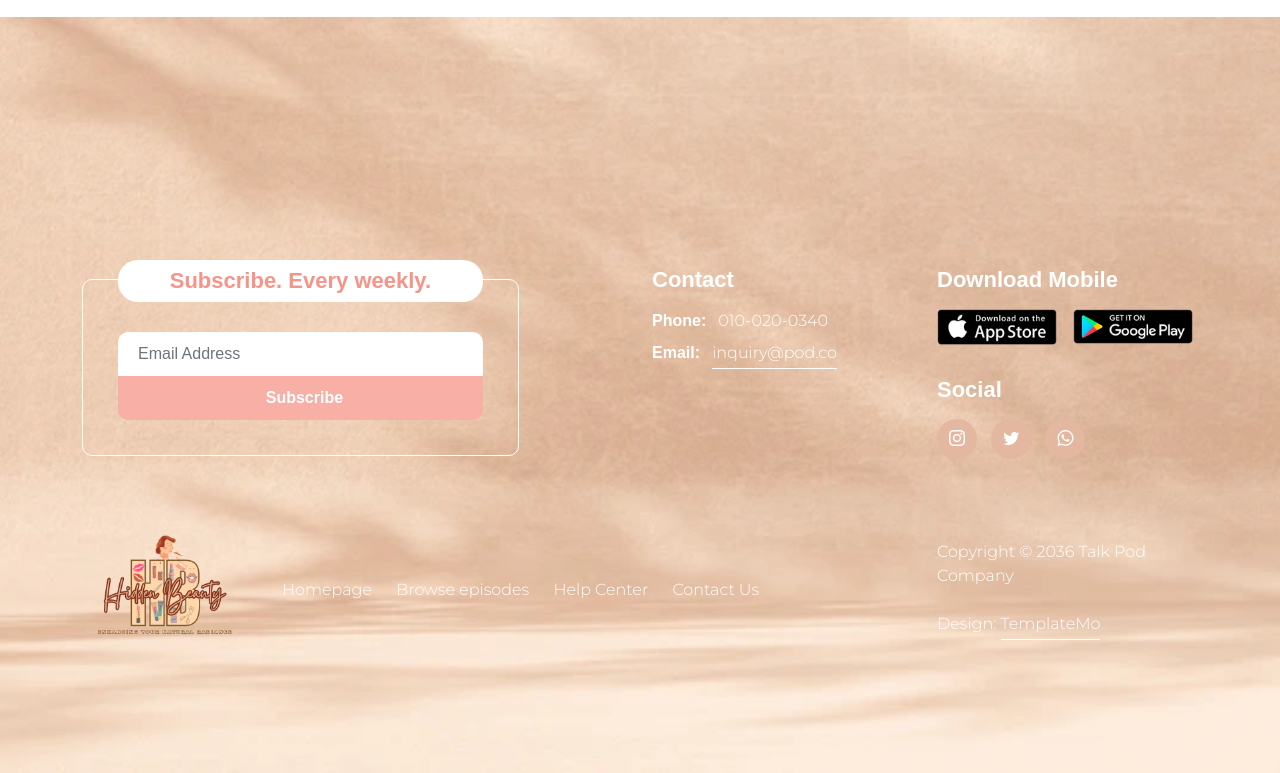
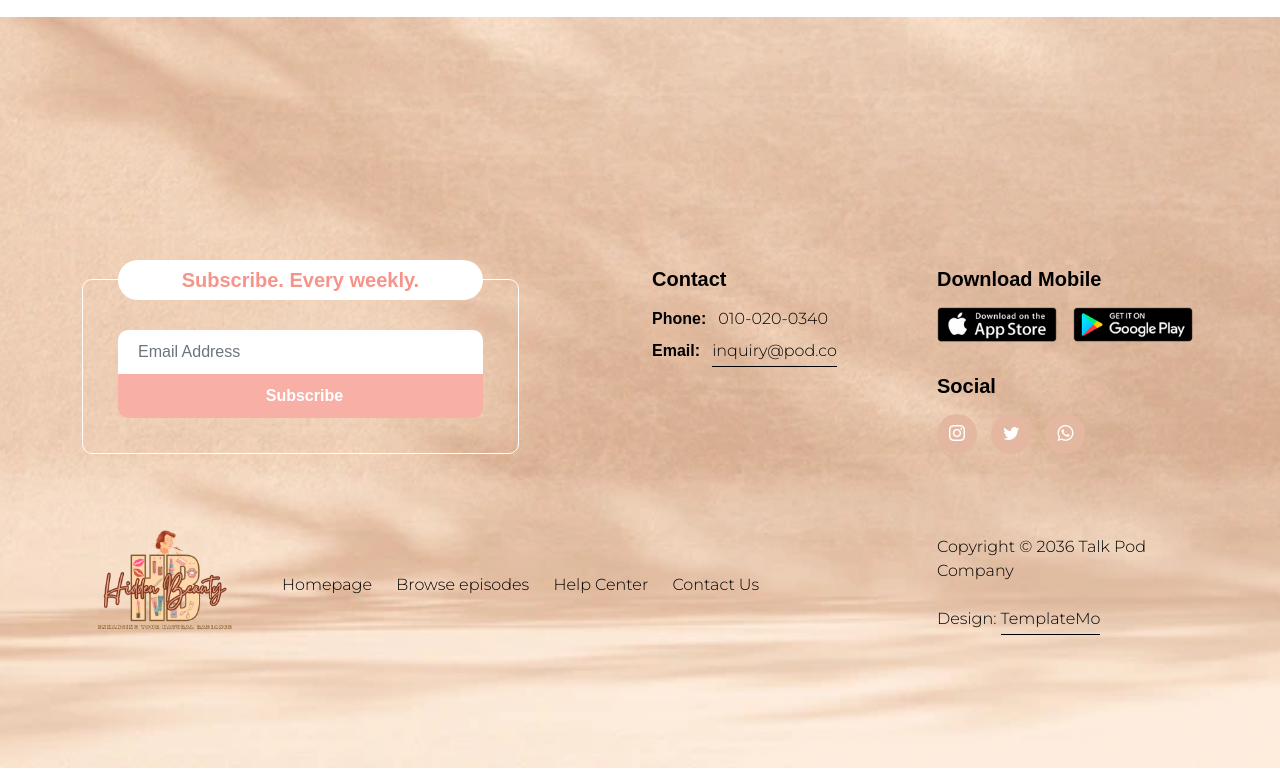
Before and after one commit to Kdacquil/Hidden-Beauty, a plain HTML site: page about.html in a window 1280 px wide. Shown: the part 1509-2282 px from the top of the page. Drawn offline with Linux system fonts and the light colour scheme; a web font is replaced by a local one.

Commit message:
Update hb.css

```diff
--- a/css/hb.css
+++ b/css/hb.css
@@ -33,12 +33,12 @@ https://templatemo.com/tm-584-pod-talk
   --h3-font-size:                 32px;
   --h4-font-size:                 28px;
   --h5-font-size:                 24px;
-  --h6-font-size:                 22px;
+  --h6-font-size:                 20px;
   --p-font-size:                  16px;
   --menu-font-size:               14px;
 
   --border-radius-large:          100px;
-  --border-radius-medium:         20px;
+  --border-radius-medium:         28px;
   --border-radius-small:          10px;
 
   --font-weight-light:            300;
@@ -530,7 +530,7 @@ main {
   bottom: 0;
   right: 0;
   left: 0;
-  padding: 30px;
+  padding: 10px;
 }
 
 .badge {
@@ -835,6 +835,10 @@ main {
   border-radius: var(--border-radius-medium);
   position: relative;
   overflow: hidden;
+  left: 165px;
+
+
+
 }
 
 .team-info {
@@ -843,7 +847,9 @@ main {
   bottom: 0;
   right: 0;
   left: 0;
-  padding: 30px;
+  padding: 10px;
+  text-align: center;
+
 }
 
 
@@ -1024,7 +1030,7 @@ main {
 
 .site-footer-title,
 .site-footer p {
-  color: var(--white-color);
+  color: var(--dark-color);
 }
 
 .site-footer p strong {
@@ -1032,7 +1038,7 @@ main {
 }
 
 .site-footer p a {
-  color: var(--white-color);
+  color: var(--dark-color);
   border-bottom: 1px solid;
   padding-bottom: 3px;
 }
@@ -1061,7 +1067,7 @@ main {
 }
 
 .site-footer-link {
-  color: var(--white-color);
+  color: var(--dark-color);
   font-size: var(--p-font-size);
   line-height: inherit;
 }
```
